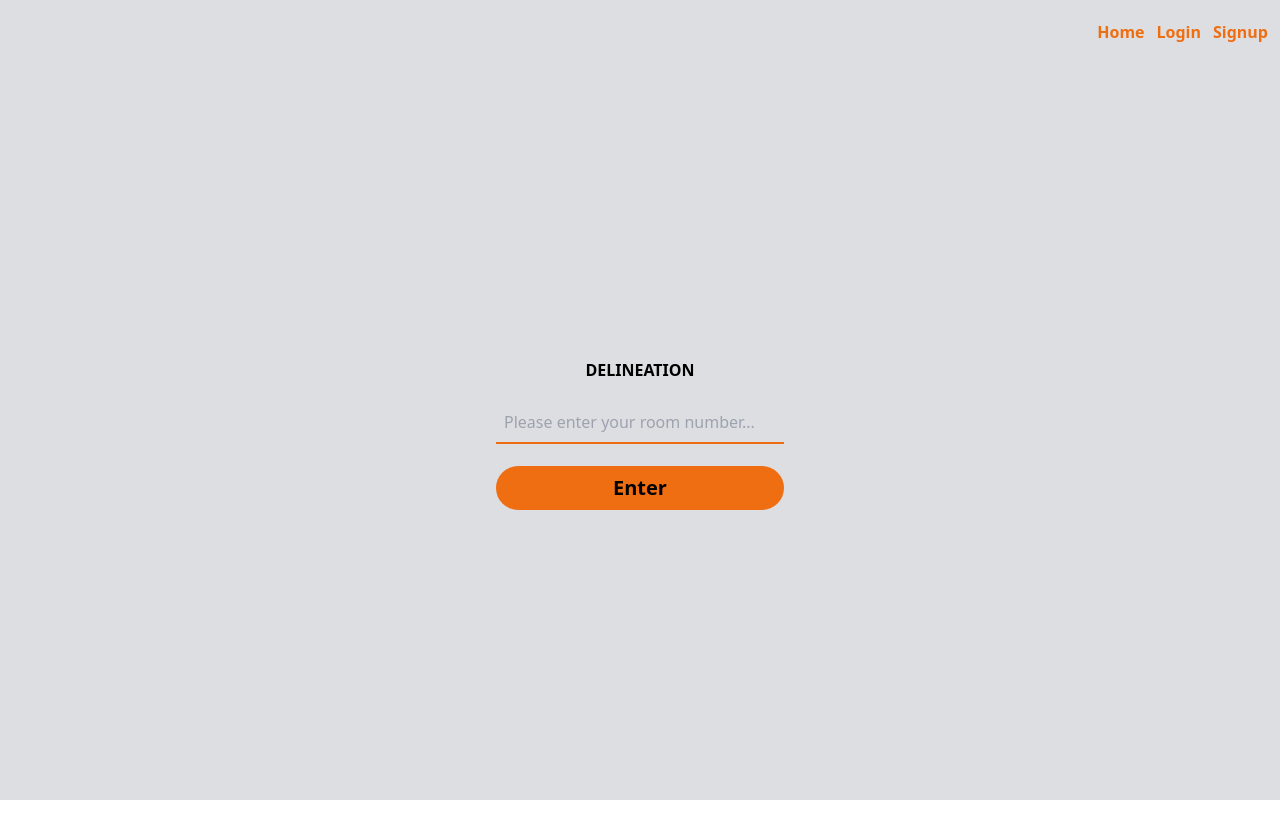
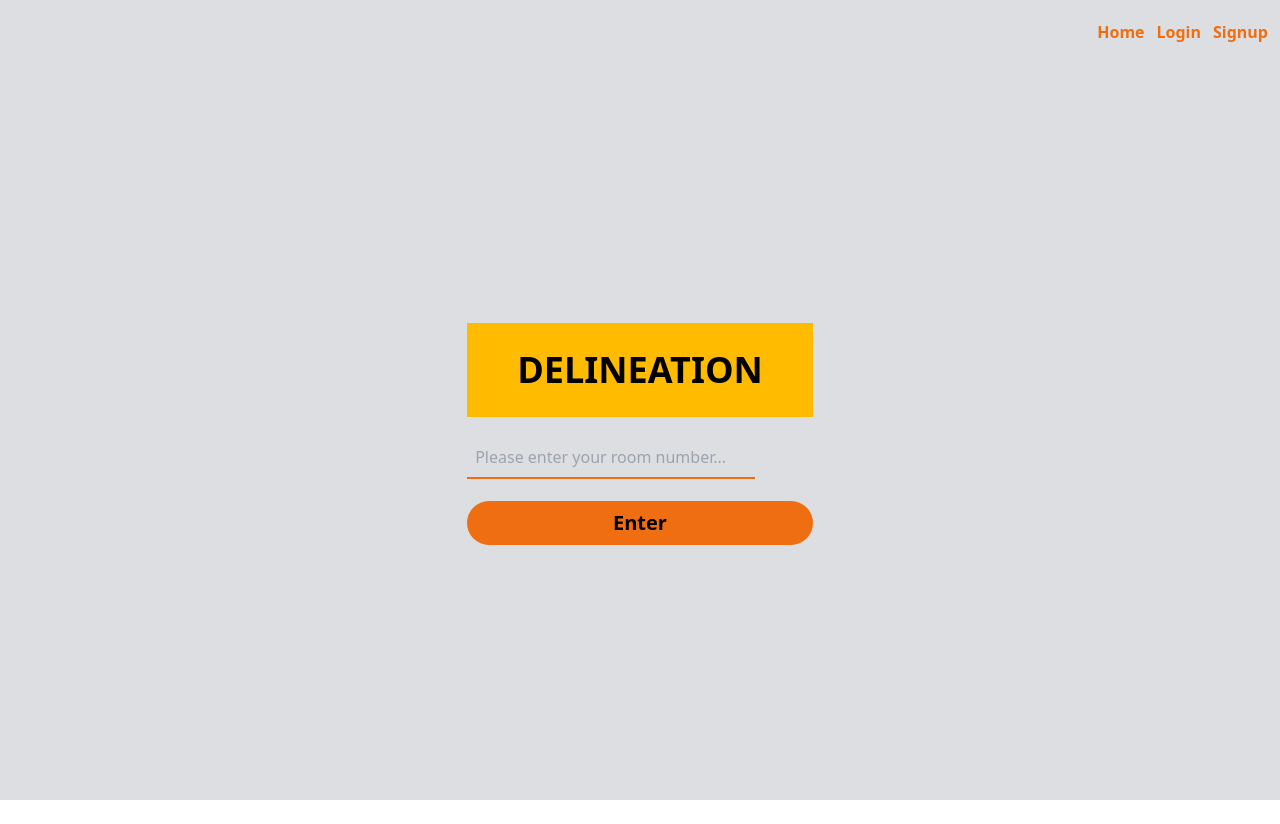
Before and after one commit to LesMiserables1/delineation, a React (Create React App) app in the folder frontend-pwa/: page / in a window 1280 px wide. Built offline with nearby package versions, Linux system fonts and the light colour scheme.

Commit message:
Update App.css

```diff
--- a/frontend-pwa/src/App.css
+++ b/frontend-pwa/src/App.css
@@ -13,15 +13,16 @@
   }
 }
 
-.App-header {
-  background-color: #282c34;
-  min-height: 100vh;
+.header {
+  background-color: #ffbb00;
+  min-height: 10vh;
+  padding: 20px 50px;
   display: flex;
   flex-direction: column;
   align-items: center;
   justify-content: center;
-  font-size: calc(10px + 2vmin);
-  color: white;
+  font-size: calc(20px + 2vmin);
+  color: black;
 }
 
 .App-link {
```
